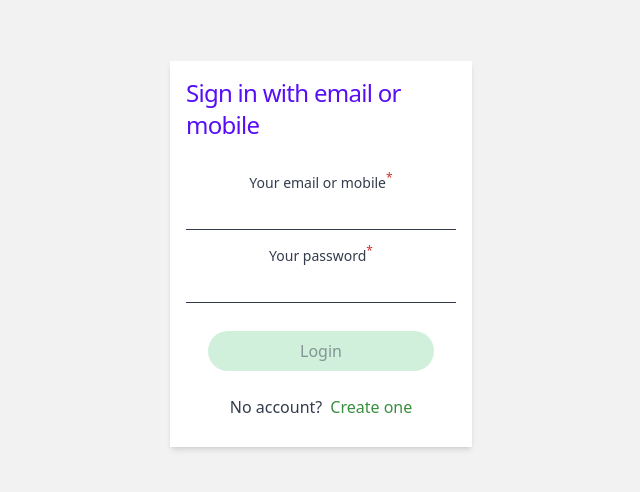
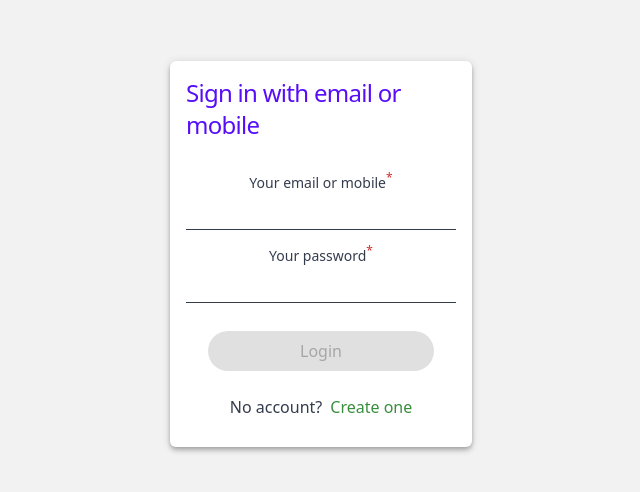
Before and after one commit to tuhinsaud4614/graphql-blog, a Next.js app in the folder frontend-web/: page /account/login in a window 1280 px wide. Shown: the part 146-638 px from the top of the page, without its empty margins (319-959 px from the left). Built offline with nearby package versions, Linux system fonts and the light colour scheme.

Commit message:
Theme
login & register page theme update

```diff
--- a/frontend-web/components/account/Container.tsx
+++ b/frontend-web/components/account/Container.tsx
@@ -1,11 +1,12 @@
 import { ReactNode } from "react";
 
 const className = {
-  root: "h-screen w-screen flex items-center justify-center bg-base-200",
+  root: "h-screen w-screen flex items-center justify-center bg-base-200 dark:bg-base-dark-200",
   container:
-    "w-[18.875rem] p-4 shadow-md bg-base-100 overflow-y-auto max-h-[90vh]",
+    "w-[18.875rem] p-4 shadow-mui-hover rounded-md bg-base-100 dark:bg-base-dark-100 overflow-y-auto max-h-[90vh]",
   main: "flex flex-col items-center justify-center",
-  title: "tracking-[-0.03em] text-[1.5rem] leading-8 text-primary",
+  title:
+    "tracking-[-0.03em] text-[1.5rem] leading-8 text-primary dark:text-primary-dark",
 };
 
 interface Props {
--- a/frontend-web/components/account/Form.tsx
+++ b/frontend-web/components/account/Form.tsx
@@ -3,8 +3,9 @@ import { ComponentPropsWithoutRef, Fragment } from "react";
 
 const className = {
   form: "mt-8 w-full",
-  linkText: "my-3 flex items-center justify-center text-neutral",
-  link: "ml-2 text-success hover:text-success-content active:scale-95",
+  linkText:
+    "my-3 flex items-center justify-center text-neutral dark:text-neutral-dark",
+  link: "ml-2 text-success dark:text-success-dark hover:text-success-focus dark:hover:text-success active:scale-95",
 };
 
 interface Props extends ComponentPropsWithoutRef<"form"> {
--- a/frontend-web/components/account/FormBtn.tsx
+++ /dev/null
@@ -1,41 +0,0 @@
-import classNames from "classnames";
-import { ComponentPropsWithRef } from "react";
-import { ImSpinner2 } from "react-icons/im";
-
-const className = {
-  btnContainer: "flex justify-center py-3",
-  btn: "w-[14.125rem] outline-none border-0 px-5 py-2 rounded-full inline-block bg-accent hover:bg-accent-focus text-neutral enabled:shadow-mui enabled:hover:shadow-mui-hover enabled:active:shadow-mui-active enabled:active:scale-95 disabled:bg-accent/30 disabled:text-neutral/50 disabled:cursor-not-allowed",
-  btnLoader: "flex items-center justify-center",
-  btnSpin: "text-white animate-spin ml-2 text-sm",
-};
-
-interface Props extends ComponentPropsWithRef<"button"> {
-  loader?: boolean;
-  classes?: {
-    root?: string;
-    btn?: string;
-  };
-}
-
-export default function FormButton({
-  loader,
-  classes,
-  children,
-  ...rest
-}: Props) {
-  return (
-    <div className={classNames(className.btnContainer, classes?.root)}>
-      <button
-        {...rest}
-        className={classNames(
-          className.btn,
-          classes?.btn,
-          loader && className.btnLoader
-        )}
-      >
-        {children}
-        {loader && <ImSpinner2 className={className.btnSpin} />}
-      </button>
-    </div>
-  );
-}
--- a/frontend-web/components/account/FormControl.tsx
+++ b/frontend-web/components/account/FormControl.tsx
@@ -5,12 +5,12 @@ import { BsInfoCircle } from "react-icons/bs";
 const className = {
   formControl: "flex flex-col items-center justify-center w-full",
   formLabel: "mb-3 text-sm",
-  requiredText: "text-xs text-error",
+  requiredText: "text-xs text-error dark:text-error-dark",
   formInputBox: "relative border-b flex items-center w-[inherit]",
   formInput:
-    "text-neutral leading-6 min-w-0 basis-full bg-transparent outline-none border-0 text-center",
-  errIcon: "text-error ml-2",
-  error: "mt-2 text-sm text-error",
+    "text-neutral dark:text-neutral-dark leading-6 min-w-0 basis-full bg-transparent outline-none border-0 text-center",
+  errIcon: "text-error dark:text-error-dark ml-2",
+  error: "mt-2 text-sm text-error dark:text-error-dark",
 };
 
 interface Props extends ComponentPropsWithRef<"input"> {
@@ -44,7 +44,9 @@ export default function FormControl({
         className={classNames(
           className.formLabel,
           classes?.label,
-          valid ? "text-neutral" : "text-error"
+          valid
+            ? "text-neutral dark:text-neutral-dark"
+            : "text-error dark:text-error-dark"
         )}
       >
         {title}
@@ -54,7 +56,9 @@ export default function FormControl({
         className={classNames(
           className.formInputBox,
           classes?.box,
-          valid ? "border-neutral" : "border-error"
+          valid
+            ? "border-neutral dark:border-neutral-dark"
+            : "border-error dark:border-error-dark"
         )}
       >
         <input
--- a/frontend-web/components/account/index.ts
+++ b/frontend-web/components/account/index.ts
@@ -2,7 +2,6 @@ export { default as PostCreateContainer } from "../post-create/Container";
 export { default as PostCreateHeader } from "../post-create/Header";
 export { default as FormContainer } from "./Container";
 export { default as Form } from "./Form";
-export { default as FormButton } from "./FormBtn";
 export { default as FormControl } from "./FormControl";
 export { default as AccountPostsTabDrafts } from "./posts/TabDrafts";
 export { default as AccountPostsTabPublished } from "./posts/TabPublished";
--- a/frontend-web/pages/account/login.tsx
+++ b/frontend-web/pages/account/login.tsx
@@ -1,10 +1,6 @@
+import { Button } from "@component";
 import type { NextPageWithLayout } from "@types";
-import {
-  Form,
-  FormButton,
-  FormContainer,
-  FormControl,
-} from "components/account";
+import { Form, FormContainer, FormControl } from "components/account";
 import { FormikHelpers, useFormik } from "formik";
 import Head from "next/head";
 import { ReactElement, useId } from "react";
@@ -40,7 +36,14 @@ const Login: NextPageWithLayout = () => {
   const onSubmit = async (
     values: IValues,
     formikHelpers: FormikHelpers<IValues>
-  ) => {};
+  ) => {
+    await new Promise((res) => {
+      setTimeout(() => {
+        res(undefined);
+      }, 1000);
+    });
+    console.log(values);
+  };
 
   const {
     handleSubmit,
@@ -98,14 +101,17 @@ const Login: NextPageWithLayout = () => {
         onBlur={handleBlur}
         required
       />
-      <FormButton
-        type="submit"
-        aria-label="Login"
-        loader={isSubmitting}
-        disabled={!(isValid && dirty) || isSubmitting}
-      >
-        Login
-      </FormButton>
+      <div className="flex justify-center py-3">
+        <Button
+          className="w-[14.125rem] px-5 !py-2 "
+          type="submit"
+          aria-label="Login"
+          loading={isSubmitting}
+          disabled={!(isValid && dirty) || isSubmitting}
+        >
+          Login
+        </Button>
+      </div>
     </Form>
   );
 };
--- a/frontend-web/pages/account/register.tsx
+++ b/frontend-web/pages/account/register.tsx
@@ -1,10 +1,6 @@
+import { Button } from "@component";
 import type { NextPageWithLayout } from "@types";
-import {
-  Form,
-  FormButton,
-  FormContainer,
-  FormControl,
-} from "components/account";
+import { Form, FormContainer, FormControl } from "components/account";
 import { FormikHelpers, useFormik } from "formik";
 import Head from "next/head";
 import { ReactElement, useId } from "react";
@@ -160,14 +156,17 @@ const Register: NextPageWithLayout = () => {
         onBlur={handleBlur}
         required
       />
-      <FormButton
-        type="submit"
-        aria-label="Register"
-        loader={isSubmitting}
-        disabled={!(isValid && dirty) || isSubmitting}
-      >
-        Register
-      </FormButton>
+      <div className="flex justify-center py-3">
+        <Button
+          className="w-[14.125rem] px-5 !py-2 "
+          type="submit"
+          aria-label="Register"
+          loading={isSubmitting}
+          disabled={!(isValid && dirty) || isSubmitting}
+        >
+          Register
+        </Button>
+      </div>
     </Form>
   );
 };
--- a/frontend-web/pages/posts/create.tsx
+++ b/frontend-web/pages/posts/create.tsx
@@ -1,7 +1,12 @@
-import { CheckInput, ImagePicker, PostEditor, Select } from "@component";
+import {
+  Button,
+  CheckInput,
+  ImagePicker,
+  PostEditor,
+  Select,
+} from "@component";
 import { NextPageWithLayout } from "@types";
 import {
-  FormButton,
   FormControl,
   PostCreateContainer,
   PostCreateHeader,
@@ -232,15 +237,17 @@ const CreatePost: NextPageWithLayout = () => {
           onChange={(e) => setFieldValue("published", e.target.checked)}
         />
       </div>
-      <FormButton
-        classes={{ root: "mt-3" }}
-        type="submit"
-        aria-label="Register"
-        loader={isSubmitting}
-        disabled={!(isValid && dirty) || isSubmitting}
-      >
-        Save
-      </FormButton>
+      <div className="flex justify-center pt-5 pb-3">
+        <Button
+          className="w-[14.125rem] px-5 !py-2 "
+          type="submit"
+          aria-label="Save"
+          loading={isSubmitting}
+          disabled={!(isValid && dirty) || isSubmitting}
+        >
+          Save
+        </Button>
+      </div>
     </form>
   );
 };
```
